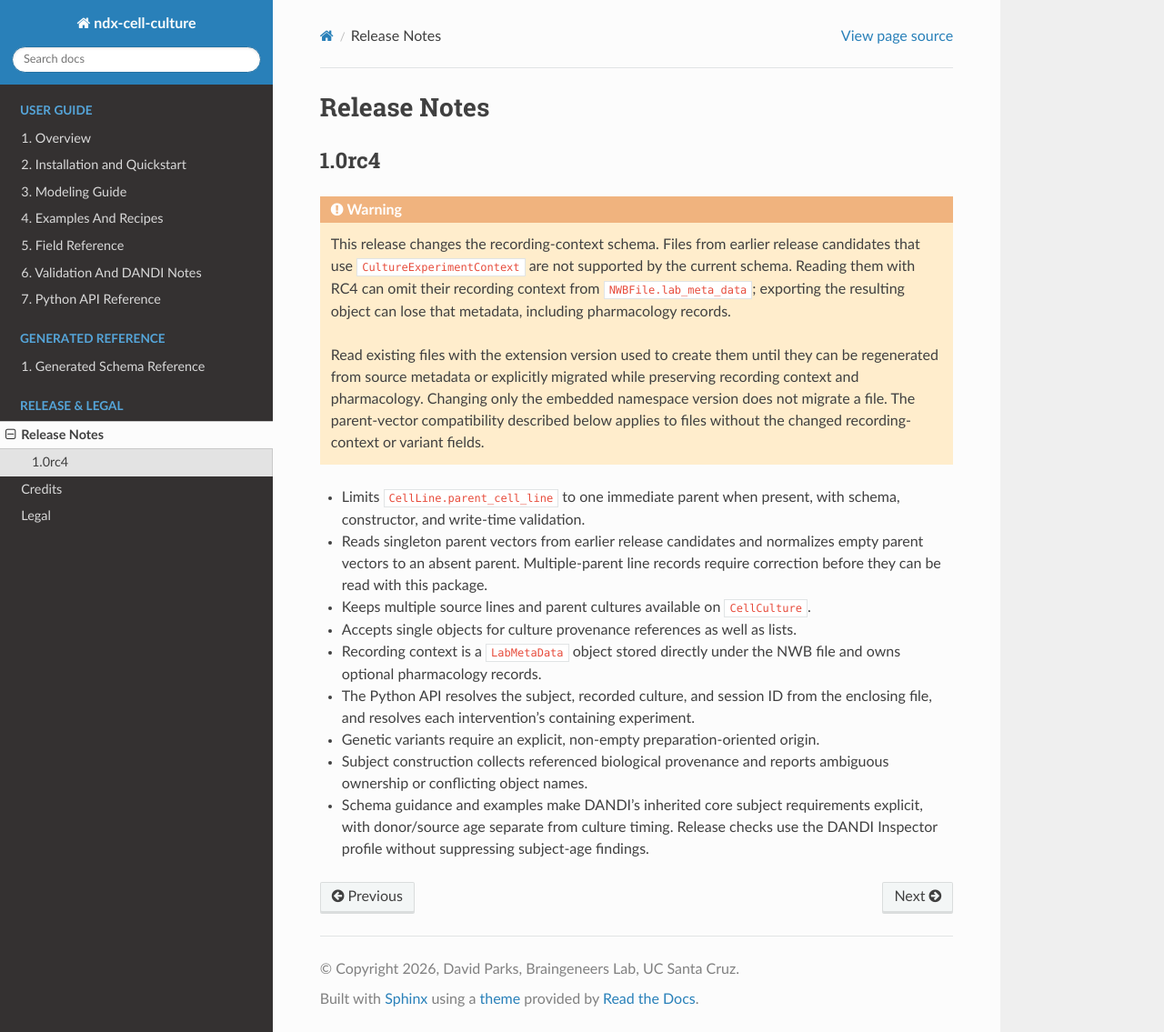
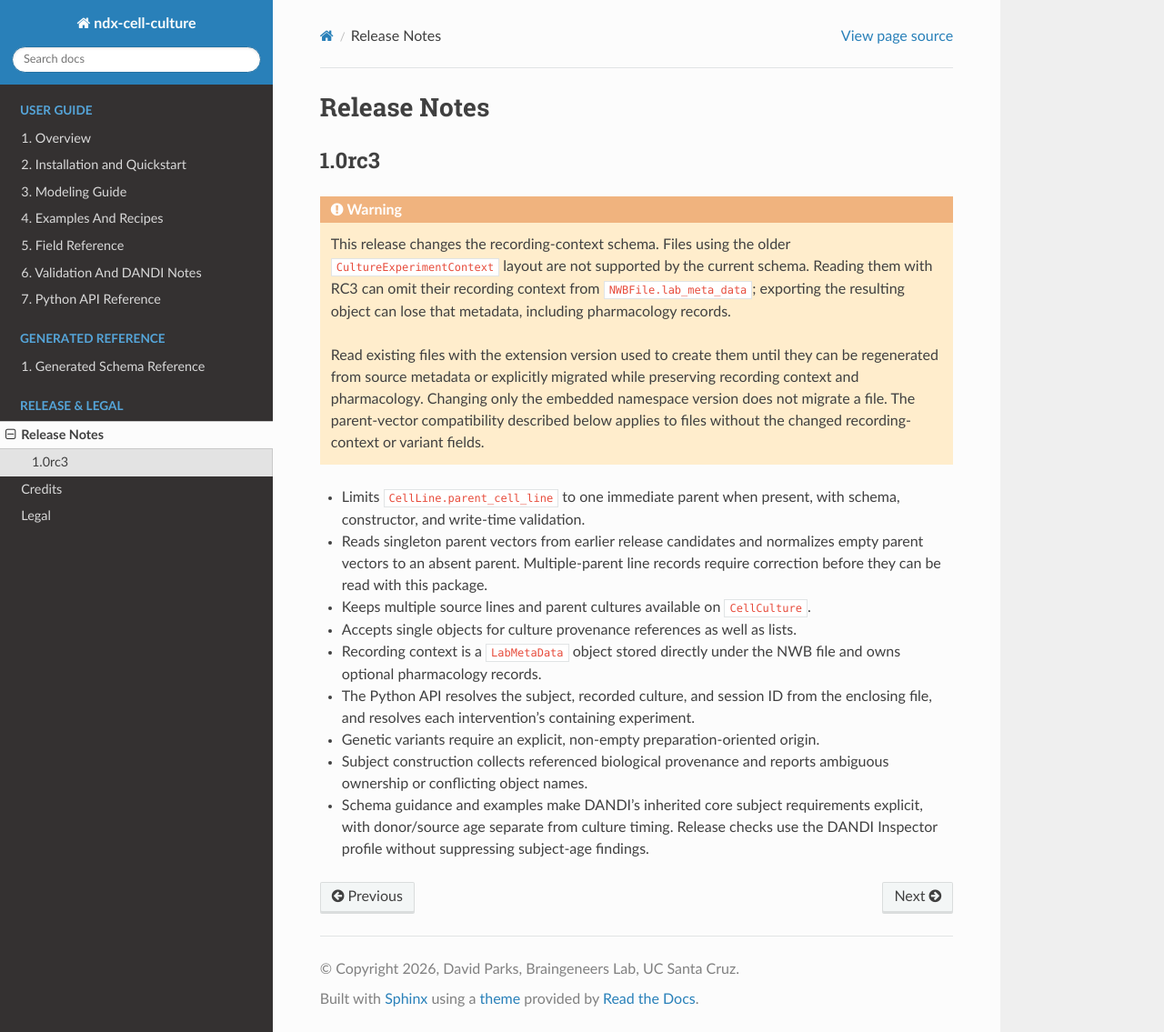
Before and after one commit to braingeneers/ndx-cell-culture, a Sphinx documentation site: the page built from docs/source/source/release_notes.rst, in a window 1280 px wide and 1135 px high. Shown: the whole window at 91% size. Built offline with Sphinx 7.4.7 and the Read the Docs theme 3.1.0, drawn with Linux system fonts in a browser that asks for light colours.

Commit message:
Correct release candidate version to 1.0rc3

```diff
--- a/docs/source/source/conf.py
+++ b/docs/source/source/conf.py
@@ -22,10 +22,10 @@ copyright = '2026, David Parks, Braingeneers Lab, UC Santa Cruz'
 author = 'David Parks'
 
 # The short X.Y version
-version = '1.0rc4'
+version = '1.0rc3'
 
 # The full version, including alpha/beta/rc tags
-release = '1.0rc4'
+release = '1.0rc3'
 
 
 # -- General configuration ---------------------------------------------------
--- a/docs/source/source/release_notes.rst
+++ b/docs/source/source/release_notes.rst
@@ -1,14 +1,14 @@
 Release Notes
 =============
 
-1.0rc4
+1.0rc3
 ------
 
 .. warning::
 
-   This release changes the recording-context schema. Files from earlier
-   release candidates that use ``CultureExperimentContext`` are not supported
-   by the current schema. Reading them with RC4 can omit their recording
+   This release changes the recording-context schema. Files using the older
+   ``CultureExperimentContext`` layout are not supported by the current schema.
+   Reading them with RC3 can omit their recording
    context from ``NWBFile.lab_meta_data``; exporting the resulting object can
    lose that metadata, including pharmacology records.
 
--- a/pyproject.toml
+++ b/pyproject.toml
@@ -4,7 +4,7 @@ build-backend = "hatchling.build"
 
 [project]
 name = "ndx-cell-culture"
-version = "1.0rc4"
+version = "1.0rc3"
 authors = [
     { name = "David Parks", email = "dfparks@ucsc.edu" },
 ]
```
Also changed, not shown: docs/release.md (+1 -1 lines), 5 other files.
